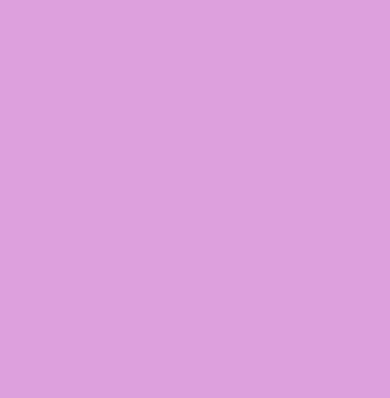
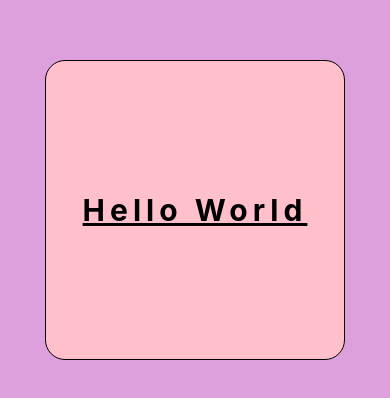
Before and after one commit to tirthraj07/React-Native, a React Native app: screen / in a window 390 px wide. Shown: the part 212-610 px from the top of the page. Built offline with nearby package versions, Linux system fonts and the light colour scheme.

Commit message:
React Native Tutorial - 20 - StyleSheet API

```diff
--- a/App.js
+++ b/App.js
@@ -1,17 +1,48 @@
-import { View } from "react-native";
+import { View, Text, StyleSheet } from "react-native";
 
 export default function App(){
 
   return (
-    <View style={{
-      flex: 1,
-      backgroundColor: 'plum',
-      justifyContent: 'center',
-      alignItems: 'center',
-      gap:30,
-      }}>
+    <View style={style.container}>
 
+      <View style={style.box}>
+        <Text style={style.boxText}>
+          Hello World
+        </Text>
+      </View>
 
      </View>
   )
 }
+
+// You can also create a separate file and export it
+const style = StyleSheet.create({
+  container:{
+    flex: 1,
+    backgroundColor: 'plum',
+    justifyContent: 'center',
+    alignItems: 'center',
+    gap:30,
+  },
+
+  box:{
+    width: 300,
+    height: 300,
+    flexDirection:"column",
+    justifyContent:'center',
+    alignItems:'center',
+    backgroundColor: 'pink',
+    borderColor:'black',
+    borderWidth:1,
+    borderRadius:20
+  },
+
+  boxText:{
+    fontSize:30,
+    textDecorationLine:"underline",
+    fontWeight:"700",
+    letterSpacing:5,
+    userSelect:"text"
+  }
+
+})
```
